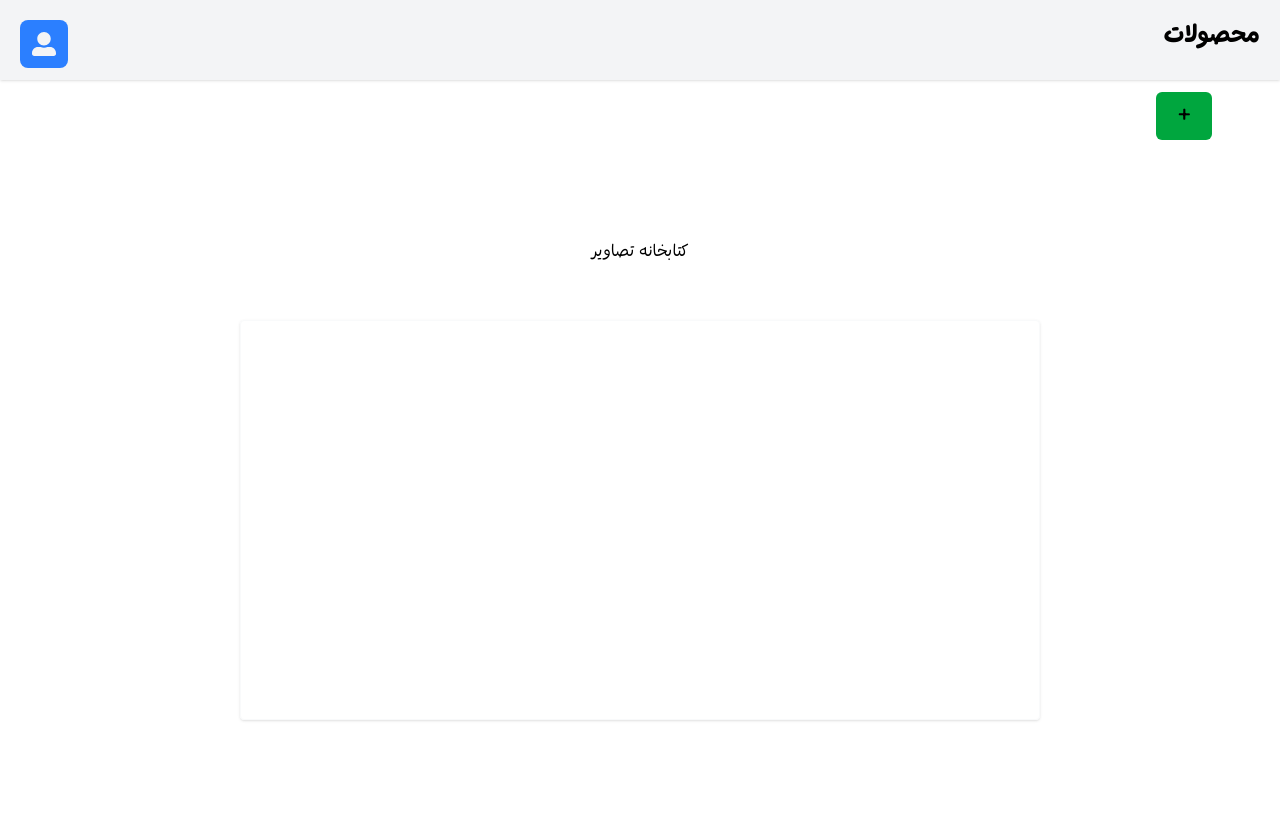
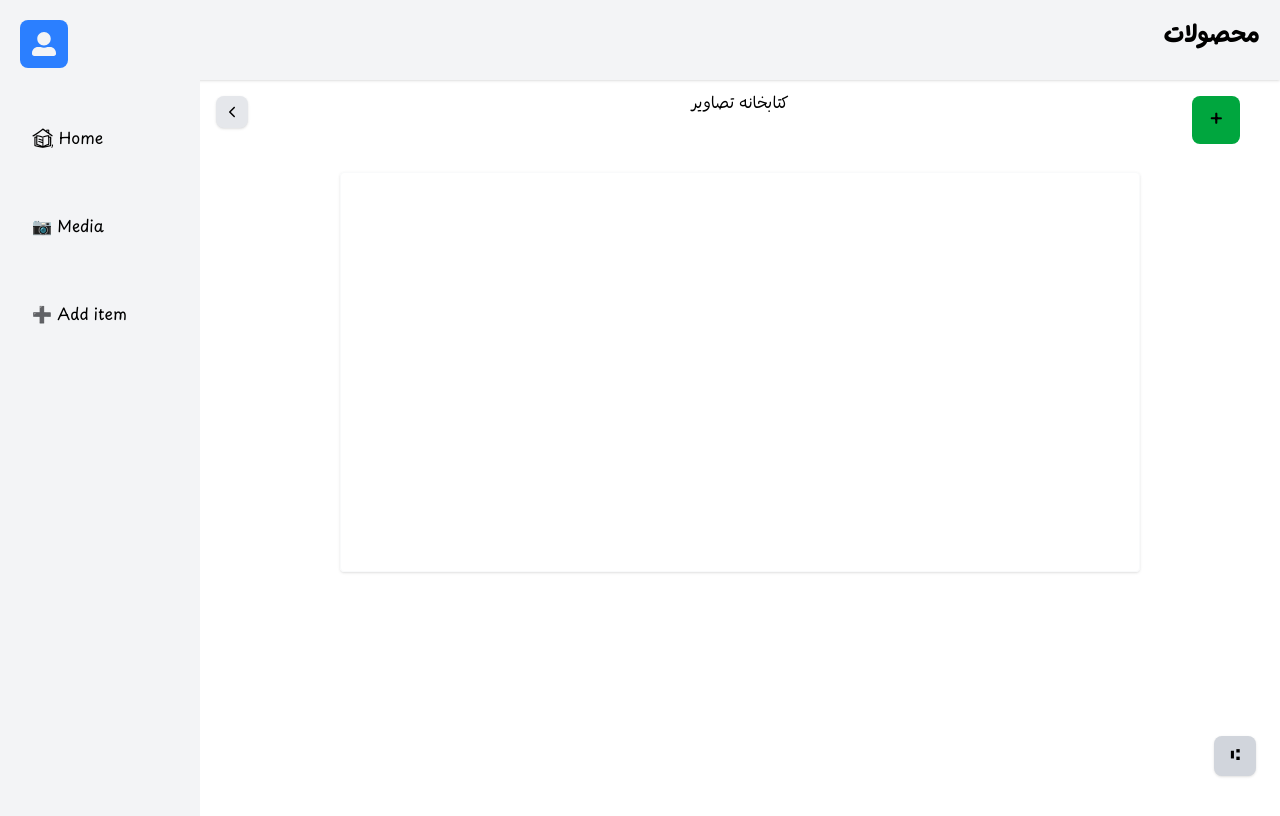
Before and after one commit to elyaallahyari/shop-page, a Next.js app: page /dashboard/media in a window 1280 px wide. Shown: the top 816 px of the page. Built offline with nearby package versions, Linux system fonts and the light colour scheme.

Commit message:
Add Sidebar to Dashboard group

```diff
--- a/components/media-library.js
+++ b/components/media-library.js
@@ -1,9 +1,6 @@
 export default function MediaLibrary() {
   return (
-    <section className="flex flex-row justify-center gap-7 relative w-full h-full">
-      <button className="bg-green-600 cursor-pointer hover:bg-green-700 rounded-md px-5 py-2 text-2xl absolute top-0 right-14">
-        +
-      </button>
+    <section className="flex flex-row justify-center gap-7 relative w-full">
       <div className="max-w-200 w-full flex flex-col justify-center items-center">
         <h3>کتابخانه تصاویر</h3>
         <div className="flex flex-row mt-14 border border-gray-50 w-full shadow rounded min-h-100"></div>
--- a/components/product-list.js
+++ b/components/product-list.js
@@ -2,10 +2,8 @@ import { IoMdSettings } from 'react-icons/io'
 
 export default function ProductList({ children }) {
   return (
-    <section className="flex flex-col justify-start items-center h-screen w-full max-w-280 gap-4 relative">
-      <button className="bg-green-600 cursor-pointer hover:bg-green-700 px-4 py-2 rounded-lg text-2xl absolute top-0 right-0">
-        +
-      </button>
+    <section className="flex flex-col justify-center items-center w-full max-w-280 gap-4 relative">
+
       <table className="border border-gray-100 shadow rounded-lg w-full max-w-250 mt-15">
         <tr className="border-b border-gray-100 *:p-3">
           <th>کد</th>
--- /dev/null
+++ b/components/sidebar-dashboard.js
@@ -0,0 +1,21 @@
+import Link from 'next/link'
+
+export default function DashboardSidebar() {
+  return (
+    <>
+      <section className="flex-col justify-start items-center text-left h-full w-full max-w-50 bg-gray-100 absolute top-19 left-0 pt-10">
+        <ul className="flex flex-col gap-10 items-center ltr">
+          <li className="menu_item">
+            <Link href={'/dashboard'}>Home 🏠</Link>
+          </li>
+          <li className="menu_item">
+            <Link href={'/dashboard/media'}>Media 📷</Link>
+          </li>
+          <li className="menu_item">
+            <Link href={'/dashboard/product/add'}>Add item ➕</Link>
+          </li>
+        </ul>
+      </section>
+    </>
+  )
+}
--- a/pages/_app.js
+++ b/pages/_app.js
@@ -28,11 +28,10 @@ const farsiFont = localFont({
 })
 
 export default function App({ Component, pageProps }) {
+  const getLayout = Component.getLayout ?? ((page) => page)
   return (
     <main className={farsiFont.className}>
-      <Layout>
-        <Component {...pageProps} />
-      </Layout>
+      <Layout>{getLayout(<Component {...pageProps} />)}</Layout>
     </main>
   )
 }
--- /dev/null
+++ b/pages/dashboard/_layouts/dashboardLayout.js
@@ -0,0 +1,43 @@
+import ProductList from '@/components/product-list'
+import DashboardSidebar from '@/components/sidebar-dashboard'
+import MenuButton from '@/ui/menu-button'
+import Link from 'next/link'
+import { useState } from 'react'
+
+export default function DashboardLayout({ children }) {
+  const [showMenu, setShowMenu] = useState(true)
+  console.log(showMenu)
+  return (
+    <div className="flex flex-row justify-start items-center w-screen height_adjusted_content">
+      <main className="flex flex-col justify-start items-center width_adjusted_content">
+        {children}
+      </main>
+
+      <DashboardSidebar className={showMenu ? 'hidden' : 'visible'} />
+      <MenuButton onClick={() => setShowMenu(!showMenu)} />
+
+      {/* <button
+        className="bg-gray-300 hover:bg-gray-200 rounded-lg px-4 py-2 cursor-pointer absolute right-6 bottom-6 shadow"
+        onClick={() => setShowMenu(!showMenu)}
+      >
+        ⑆
+      </button>
+
+      <div className={showMenu ? 'hidden' : 'visible'}>
+        <section className="flex-col justify-start items-center text-left h-screen w-full max-w-50 bg-gray-100 absolute top-19 left-0 pt-10">
+          <ul className="flex flex-col gap-10 items-center ltr">
+            <li className="menu_item">
+              <Link href={'/dashboard'}>Home 🏠</Link>
+            </li>
+            <li className="menu_item">
+              <Link href={'/dashboard/media'}>Media 📷</Link>
+            </li>
+            <li className="menu_item">
+              <Link href={'/dashboard/product/add'}>Add item ➕</Link>
+            </li>
+          </ul>
+        </section>
+      </div> */}
+    </div>
+  )
+}
--- a/pages/dashboard/index.js
+++ b/pages/dashboard/index.js
@@ -1,9 +1,16 @@
 import ProductList from '@/components/product-list'
+import DashboardLayout from '@/pages/dashboard/_layouts/dashboardLayout'
+import AddButton from '@/ui/add-button'
 
 export default function Dashboard() {
   return (
-    <div className="flex flex-col justify-center items-center w-screen h-screen p-3">
+    <div className="flex flex-col justify-start items-center w-full h-screen p-3">
+      <AddButton />
       <ProductList />
     </div>
   )
 }
+
+Dashboard.getLayout = function (page) {
+  return <DashboardLayout>{page}</DashboardLayout>
+}
--- a/pages/dashboard/media/index.js
+++ b/pages/dashboard/media/index.js
@@ -1,9 +1,21 @@
 import MediaLibrary from '@/components/media-library'
+import BackButton from '@/ui/back-button'
+import Link from 'next/link'
+import DashboardLayout from '@/pages/dashboard/_layouts/dashboardLayout'
+import AddButton from '@/ui/add-button'
 
-export default function Media() {
+export default function Mediaa() {
   return (
-    <div className="flex flex-col justify-center items-center w-screen h-screen p-3">
+    <div className="flex flex-col justify-start items-center w-full h-screen p-3">
+      <AddButton />
       <MediaLibrary />
+      <Link href={'/dashboard'}>
+        <BackButton />
+      </Link>
     </div>
   )
 }
+
+Mediaa.getLayout = function (page) {
+  return <DashboardLayout>{page}</DashboardLayout>
+}
--- a/pages/dashboard/product/add/index.js
+++ b/pages/dashboard/product/add/index.js
@@ -1,9 +1,19 @@
 import AddProductForm from '@/components/form-add-product'
+import DashboardLayout from '@/pages/dashboard/_layouts/dashboardLayout'
+import BackButton from '@/ui/back-button'
+import Link from 'next/link'
 
 export default function AddProduct() {
   return (
-    <div className="flex flex-col justify-center items-center">
+    <div className="flex flex-col justify-start items-center  w-full h-screen p-3">
       <AddProductForm />
+      <Link href={'/dashboard'}>
+        <BackButton />
+      </Link>
     </div>
   )
 }
+
+AddProduct.getLayout = function (page) {
+  return <DashboardLayout>{page}</DashboardLayout>
+}
--- a/styles/globals.css
+++ b/styles/globals.css
@@ -8,4 +8,15 @@
   .label {
     @apply font-semibold;
   }
+
+  .menu_item {
+    @apply hover:bg-gray-200 w-40 max-w-40 p-3 rounded;
+  }
 }
+
+.width_adjusted_content {
+  width: calc(100% - 200px);
+}
+.height_adjusted_content {
+  height: calc(100% - 70px);
+}
--- a/ui/add-button.js
+++ b/ui/add-button.js
@@ -0,0 +1,7 @@
+export default function AddButton() {
+  return (
+    <button className="bg-green-600 hover:bg-green-700 px-4 py-2 rounded-lg text-2xl absolute top-24 right-10 cursor-pointer">
+      +
+    </button>
+  )
+}
--- a/ui/back-button.js
+++ b/ui/back-button.js
@@ -1,7 +1,9 @@
+import { IoIosArrowBack } from 'react-icons/io'
+
 export default function BackButton() {
   return (
-    <button className="bg-gray-200 hover:bg-gray-100 cursor-pointer shadow rounded-lg px-3 py-2 absolute top-4 left-4">
-      🔙
+    <button className="bg-gray-200 hover:bg-gray-100 cursor-pointer shadow rounded-lg p-2 absolute top-24 left-54">
+      <IoIosArrowBack />
     </button>
   )
 }
--- /dev/null
+++ b/ui/menu-button.js
@@ -0,0 +1,7 @@
+export default function MenuButton() {
+  return (
+    <button className="bg-gray-300 hover:bg-gray-200 rounded-lg px-4 py-2 cursor-pointer absolute right-6 bottom-6 shadow">
+      ⑆
+    </button>
+  )
+}
```
